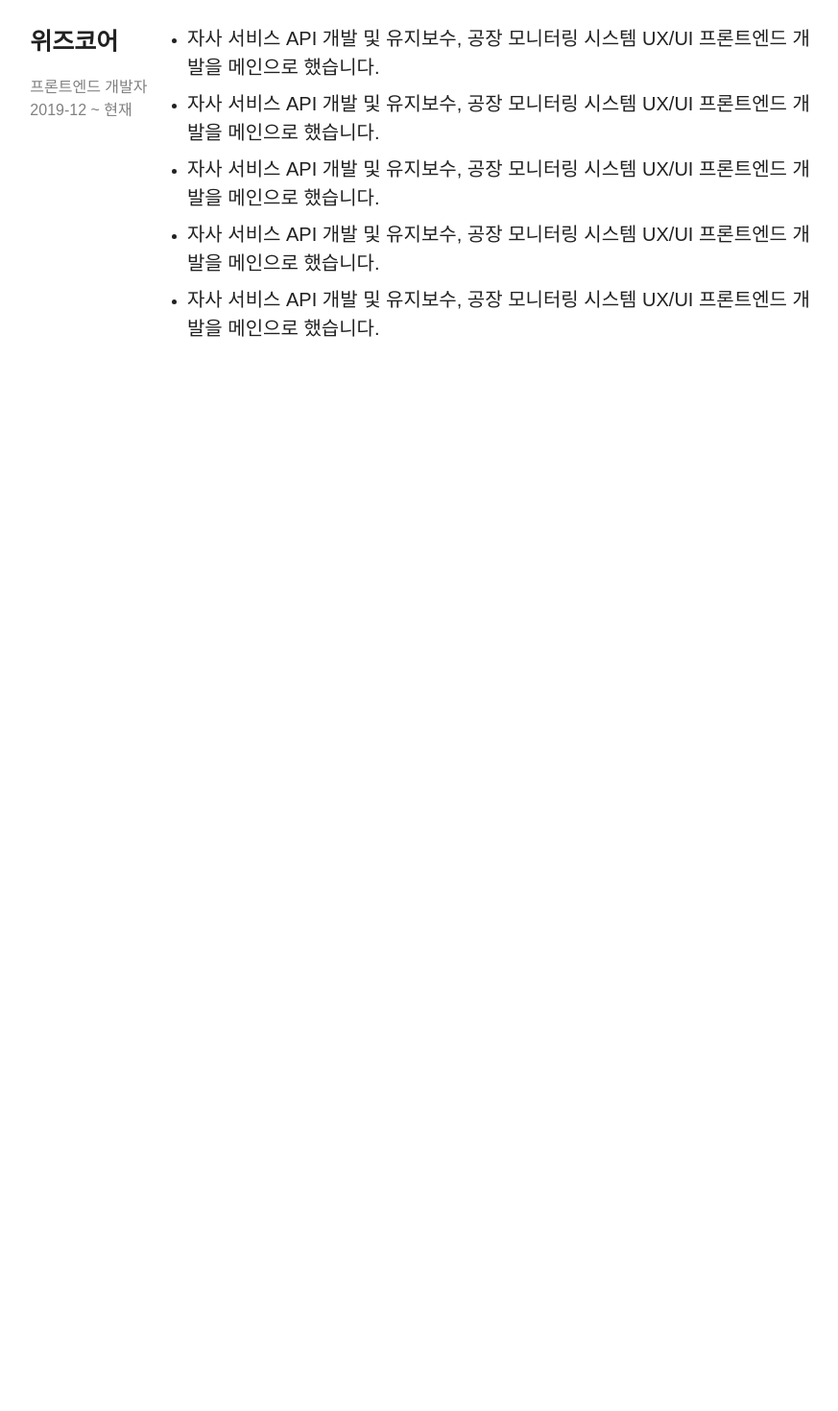
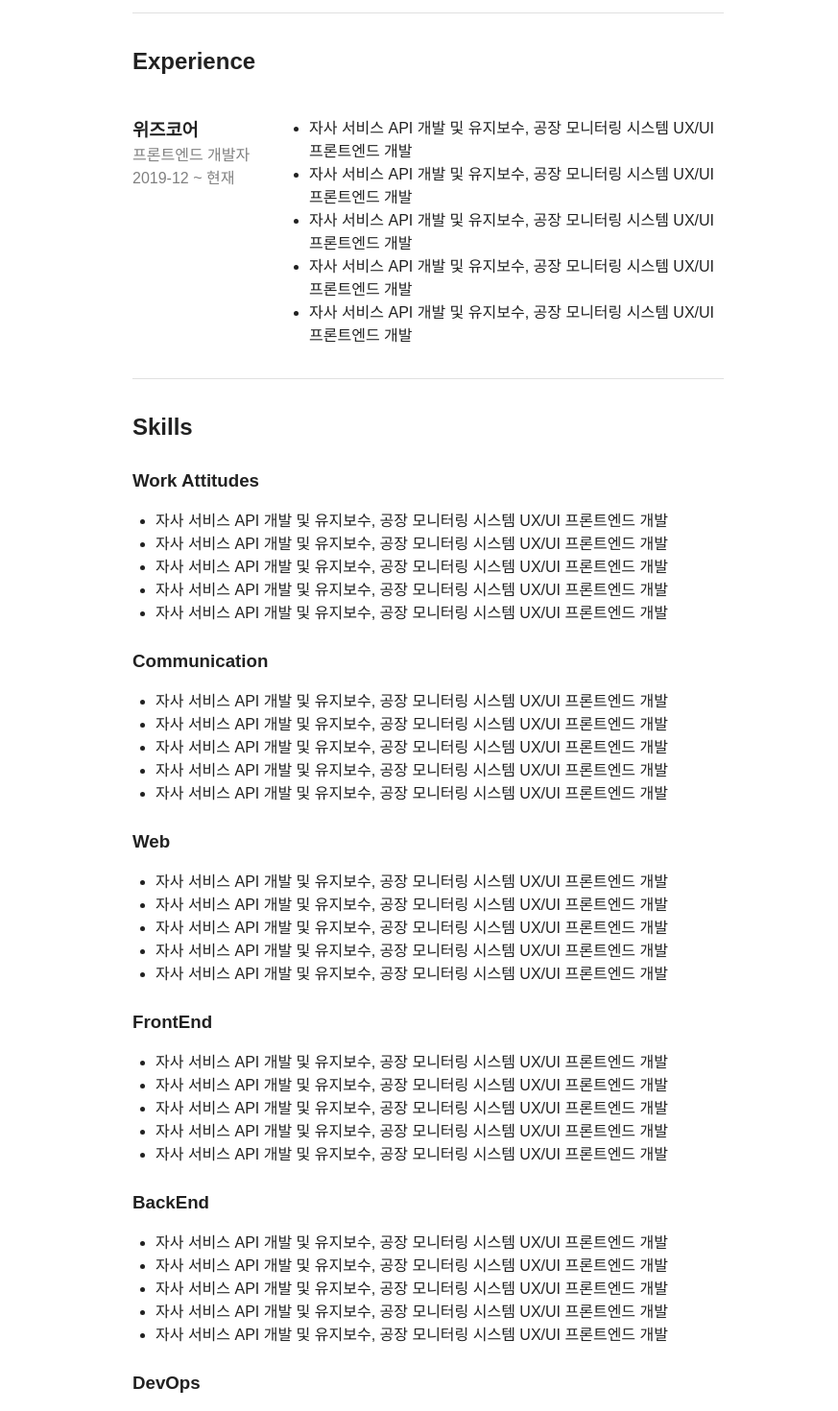
Before and after one commit to s-seongsik/nuxtjs-resume, a Nuxt app: page / in a window 1280 px wide. Shown: the part 840-2310 px from the top of the page at 96% size, without its empty margins (194-1067 px from the left). Before the commit the page ends 1221 px from the top, so only its background shows below. Built offline with nearby package versions, Linux system fonts and the light colour scheme.

Commit message:
리팩토링...중... skill까지 레이아웃 구성 완료 2022-03-31

```diff
--- a/assets/variables.scss
+++ b/assets/variables.scss
@@ -2,3 +2,66 @@
 //
 // The variables you want to modify
 // $font-size-root: 20px;
+
+body:before {
+    position: fixed;
+    z-index: 1;
+    top: 0;
+    display: block;
+    content: "";
+    width: 100%;
+    height: 10px;
+    background: #00d2ff;
+    background: linear-gradient(to right, #3a7bd5, #00d2ff);
+  }
+
+h2 {
+  font-size:2rem;
+  color:rgb(60, 120, 216);
+}
+
+h3, h4 {
+  font-size: 2rem;
+  margin: 0 0 1rem;
+}
+
+ul {
+  list-style: none;
+  padding: 0;
+  margin: 0 0 1rem 0;
+  font-size: 1.1rem;
+}
+
+ul > li {
+  position: relative;
+  padding: 0.2rem 0 0.2rem 1rem;
+}
+
+ul > li:before {
+  position: absolute;
+  left: 0;
+  display: inline-block;
+  content: "•";
+  color: #3a7bd5;
+}
+
+@media screen and (max-width: 960px) {
+  h1 {
+    font-size: 3rem;
+  }
+}
+
+h2 {
+  font-size: 3rem;
+  margin: 4rem 0 2rem 0;
+}
+
+h3 {
+  font-size: 2rem;
+  margin: 0 0 1rem 0;
+}
+
+h4 {
+  font-size: 2rem;
+  margin: 0 0 1rem 0;
+}
--- a/components/refactoring/Experience.vue
+++ b/components/refactoring/Experience.vue
@@ -1,31 +1,29 @@
 <template>
-    <v-layout row wrap>
-        <v-flex xs12 sm12 md12 lg12 xl12>
+    <v-row >
+        <v-col cols="12" sm="12" md="12" lg="12" xl="12">
             <v-card  elevation="0" style="text-align:left; margin-bottom:1rem;" class="mx-auto">
-                <h2 style="font-size:40px; color:rgb(60, 120, 216);">경험</h2>
+                <h2>Experience</h2>
             </v-card>
-        </v-flex>
+        </v-col>
 
 
-        <v-flex xs12 sm3 md2 lg2 xl2>
+        <v-col cols="12" sm="12" md="4" lg="3" xl="3">
             <v-card elevation="0">
-                <h2 style="font-size:25px; margin-bottom:1rem;">위즈코어</h2>
+                <h3>위즈코어</h3>
                 <p style="color:gray; margin-bottom:0;">프론트엔드 개발자</p>
                 <p style="color:gray">2019-12 ~ 현재</p>
             </v-card>
-        </v-flex>
-        <v-flex xs12 sm9 md10 lg10 xl10>
-            <v-card elevation="0">
-                <ul>
-                    <li><p style="margin-bottom: 0.5rem; font-size:20px;"> 자사 서비스 API 개발 및 유지보수, 공장 모니터링 시스템 UX/UI 프론트엔드 개발을 메인으로 했습니다. </p></li>
-                    <li><p style="margin-bottom: 0.5rem; font-size:20px;"> 자사 서비스 API 개발 및 유지보수, 공장 모니터링 시스템 UX/UI 프론트엔드 개발을 메인으로 했습니다. </p></li>
-                    <li><p style="margin-bottom: 0.5rem; font-size:20px;"> 자사 서비스 API 개발 및 유지보수, 공장 모니터링 시스템 UX/UI 프론트엔드 개발을 메인으로 했습니다. </p></li>
-                    <li><p style="margin-bottom: 0.5rem; font-size:20px;"> 자사 서비스 API 개발 및 유지보수, 공장 모니터링 시스템 UX/UI 프론트엔드 개발을 메인으로 했습니다. </p></li>
-                    <li><p style="margin-bottom: 0.5rem; font-size:20px;"> 자사 서비스 API 개발 및 유지보수, 공장 모니터링 시스템 UX/UI 프론트엔드 개발을 메인으로 했습니다. </p></li>
-                </ul>
-            </v-card>
-        </v-flex>
-    </v-layout>
+        </v-col>
+        <v-col cols="12" sm="12" md="8" lg="9" xl="9">
+            <ul>
+                <li><p style="margin-bottom:0; font-size:1rem; font-weight: 400;"> 자사 서비스 API 개발 및 유지보수, 공장 모니터링 시스템 UX/UI 프론트엔드 개발</p></li>
+                <li><p style="margin-bottom:0; font-size:1rem; font-weight: 400;"> 자사 서비스 API 개발 및 유지보수, 공장 모니터링 시스템 UX/UI 프론트엔드 개발</p></li>
+                <li><p style="margin-bottom:0; font-size:1rem; font-weight: 400;"> 자사 서비스 API 개발 및 유지보수, 공장 모니터링 시스템 UX/UI 프론트엔드 개발</p></li>
+                <li><p style="margin-bottom:0; font-size:1rem; font-weight: 400;"> 자사 서비스 API 개발 및 유지보수, 공장 모니터링 시스템 UX/UI 프론트엔드 개발</p></li>
+                <li><p style="margin-bottom:0; font-size:1rem; font-weight: 400;"> 자사 서비스 API 개발 및 유지보수, 공장 모니터링 시스템 UX/UI 프론트엔드 개발</p></li>
+            </ul>
+        </v-col>
+    </v-row>
 </template>
 
 <script>
--- /dev/null
+++ b/components/refactoring/Skill.vue
@@ -0,0 +1,112 @@
+<template>
+    <v-row >
+        <v-col cols="12" sm="12" md="12" lg="12" xl="12">
+            <v-card  elevation="0" style="text-align:left;">
+                <h2>Skills</h2>
+            </v-card>
+        </v-col>
+
+        <v-col cols="12" sm="12" md="12" lg="12" xl="12">
+            <v-card  elevation="0" style="text-align:left; margin-bottom:1rem;" >
+                <h3>Work Attitudes</h3>
+            </v-card>
+            <v-card  elevation="0" style="text-align:left;" >
+                <ul>
+                    <li><p style="margin-bottom:0; font-size:1rem; font-weight: 400;"> 자사 서비스 API 개발 및 유지보수, 공장 모니터링 시스템 UX/UI 프론트엔드 개발</p></li>
+                    <li><p style="margin-bottom:0; font-size:1rem; font-weight: 400;"> 자사 서비스 API 개발 및 유지보수, 공장 모니터링 시스템 UX/UI 프론트엔드 개발</p></li>
+                    <li><p style="margin-bottom:0; font-size:1rem; font-weight: 400;"> 자사 서비스 API 개발 및 유지보수, 공장 모니터링 시스템 UX/UI 프론트엔드 개발</p></li>
+                    <li><p style="margin-bottom:0; font-size:1rem; font-weight: 400;"> 자사 서비스 API 개발 및 유지보수, 공장 모니터링 시스템 UX/UI 프론트엔드 개발</p></li>
+                    <li><p style="margin-bottom:0; font-size:1rem; font-weight: 400;"> 자사 서비스 API 개발 및 유지보수, 공장 모니터링 시스템 UX/UI 프론트엔드 개발</p></li>
+                </ul>
+            </v-card>
+        </v-col>
+
+        <v-col cols="12" sm="12" md="12" lg="12" xl="12">
+            <v-card  elevation="0" style="text-align:left; margin-bottom:1rem;" >
+                <h3>Communication</h3>
+            </v-card>
+            <v-card  elevation="0" style="text-align:left;" >
+                <ul>
+                    <li><p style="margin-bottom:0; font-size:1rem; font-weight: 400;"> 자사 서비스 API 개발 및 유지보수, 공장 모니터링 시스템 UX/UI 프론트엔드 개발</p></li>
+                    <li><p style="margin-bottom:0; font-size:1rem; font-weight: 400;"> 자사 서비스 API 개발 및 유지보수, 공장 모니터링 시스템 UX/UI 프론트엔드 개발</p></li>
+                    <li><p style="margin-bottom:0; font-size:1rem; font-weight: 400;"> 자사 서비스 API 개발 및 유지보수, 공장 모니터링 시스템 UX/UI 프론트엔드 개발</p></li>
+                    <li><p style="margin-bottom:0; font-size:1rem; font-weight: 400;"> 자사 서비스 API 개발 및 유지보수, 공장 모니터링 시스템 UX/UI 프론트엔드 개발</p></li>
+                    <li><p style="margin-bottom:0; font-size:1rem; font-weight: 400;"> 자사 서비스 API 개발 및 유지보수, 공장 모니터링 시스템 UX/UI 프론트엔드 개발</p></li>
+                </ul>
+            </v-card>
+        </v-col>
+
+        <v-col cols="12" sm="12" md="12" lg="12" xl="12">
+            <v-card  elevation="0" style="text-align:left; margin-bottom:1rem;" >
+                <h3>Web</h3>
+            </v-card>
+            <v-card  elevation="0" style="text-align:left;" >
+                <ul>
+                    <li><p style="margin-bottom:0; font-size:1rem; font-weight: 400;"> 자사 서비스 API 개발 및 유지보수, 공장 모니터링 시스템 UX/UI 프론트엔드 개발</p></li>
+                    <li><p style="margin-bottom:0; font-size:1rem; font-weight: 400;"> 자사 서비스 API 개발 및 유지보수, 공장 모니터링 시스템 UX/UI 프론트엔드 개발</p></li>
+                    <li><p style="margin-bottom:0; font-size:1rem; font-weight: 400;"> 자사 서비스 API 개발 및 유지보수, 공장 모니터링 시스템 UX/UI 프론트엔드 개발</p></li>
+                    <li><p style="margin-bottom:0; font-size:1rem; font-weight: 400;"> 자사 서비스 API 개발 및 유지보수, 공장 모니터링 시스템 UX/UI 프론트엔드 개발</p></li>
+                    <li><p style="margin-bottom:0; font-size:1rem; font-weight: 400;"> 자사 서비스 API 개발 및 유지보수, 공장 모니터링 시스템 UX/UI 프론트엔드 개발</p></li>
+                </ul>
+            </v-card>
+        </v-col>
+
+        <v-col cols="12" sm="12" md="12" lg="12" xl="12">
+            <v-card  elevation="0" style="text-align:left; margin-bottom:1rem;" >
+                <h3>FrontEnd</h3>
+            </v-card>
+            <v-card  elevation="0" style="text-align:left;" >
+                <ul>
+                    <li><p style="margin-bottom:0; font-size:1rem; font-weight: 400;"> 자사 서비스 API 개발 및 유지보수, 공장 모니터링 시스템 UX/UI 프론트엔드 개발</p></li>
+                    <li><p style="margin-bottom:0; font-size:1rem; font-weight: 400;"> 자사 서비스 API 개발 및 유지보수, 공장 모니터링 시스템 UX/UI 프론트엔드 개발</p></li>
+                    <li><p style="margin-bottom:0; font-size:1rem; font-weight: 400;"> 자사 서비스 API 개발 및 유지보수, 공장 모니터링 시스템 UX/UI 프론트엔드 개발</p></li>
+                    <li><p style="margin-bottom:0; font-size:1rem; font-weight: 400;"> 자사 서비스 API 개발 및 유지보수, 공장 모니터링 시스템 UX/UI 프론트엔드 개발</p></li>
+                    <li><p style="margin-bottom:0; font-size:1rem; font-weight: 400;"> 자사 서비스 API 개발 및 유지보수, 공장 모니터링 시스템 UX/UI 프론트엔드 개발</p></li>
+                </ul>
+            </v-card>
+        </v-col>
+
+        <v-col cols="12" sm="12" md="12" lg="12" xl="12">
+            <v-card  elevation="0" style="text-align:left; margin-bottom:1rem;" >
+                <h3>BackEnd</h3>
+            </v-card>
+            <v-card  elevation="0" style="text-align:left;" >
+                <ul>
+                    <li><p style="margin-bottom:0; font-size:1rem; font-weight: 400;"> 자사 서비스 API 개발 및 유지보수, 공장 모니터링 시스템 UX/UI 프론트엔드 개발</p></li>
+                    <li><p style="margin-bottom:0; font-size:1rem; font-weight: 400;"> 자사 서비스 API 개발 및 유지보수, 공장 모니터링 시스템 UX/UI 프론트엔드 개발</p></li>
+                    <li><p style="margin-bottom:0; font-size:1rem; font-weight: 400;"> 자사 서비스 API 개발 및 유지보수, 공장 모니터링 시스템 UX/UI 프론트엔드 개발</p></li>
+                    <li><p style="margin-bottom:0; font-size:1rem; font-weight: 400;"> 자사 서비스 API 개발 및 유지보수, 공장 모니터링 시스템 UX/UI 프론트엔드 개발</p></li>
+                    <li><p style="margin-bottom:0; font-size:1rem; font-weight: 400;"> 자사 서비스 API 개발 및 유지보수, 공장 모니터링 시스템 UX/UI 프론트엔드 개발</p></li>
+                </ul>
+            </v-card>
+        </v-col>
+
+        <v-col cols="12" sm="12" md="12" lg="12" xl="12">
+            <v-card  elevation="0" style="text-align:left; margin-bottom:1rem;" >
+                <h3>DevOps</h3>
+            </v-card>
+            <v-card  elevation="0" style="text-align:left;" >
+                <ul>
+                    <li><p style="margin-bottom:0; font-size:1rem; font-weight: 400;"> 자사 서비스 API 개발 및 유지보수, 공장 모니터링 시스템 UX/UI 프론트엔드 개발</p></li>
+                    <li><p style="margin-bottom:0; font-size:1rem; font-weight: 400;"> 자사 서비스 API 개발 및 유지보수, 공장 모니터링 시스템 UX/UI 프론트엔드 개발</p></li>
+                    <li><p style="margin-bottom:0; font-size:1rem; font-weight: 400;"> 자사 서비스 API 개발 및 유지보수, 공장 모니터링 시스템 UX/UI 프론트엔드 개발</p></li>
+                    <li><p style="margin-bottom:0; font-size:1rem; font-weight: 400;"> 자사 서비스 API 개발 및 유지보수, 공장 모니터링 시스템 UX/UI 프론트엔드 개발</p></li>
+                    <li><p style="margin-bottom:0; font-size:1rem; font-weight: 400;"> 자사 서비스 API 개발 및 유지보수, 공장 모니터링 시스템 UX/UI 프론트엔드 개발</p></li>
+                </ul>
+            </v-card>
+        </v-col>
+    </v-row>
+</template>
+
+<script>
+import { mapState }from "vuex"
+export default {
+    computed: {
+        ...mapState(['skill'])
+    },
+}
+</script>
+
+<style>
+
+</style>
--- a/layouts/Appbar.vue
+++ b/layouts/Appbar.vue
@@ -6,7 +6,7 @@
           <v-progress-linear
                 v-model="value"
                 height="50"
-              ><h2>경력 기술서</h2>
+              ><h2>레이아웃</h2>
           </v-progress-linear>
         </v-toolbar-title>
       </v-flex>
--- a/pages/index.vue
+++ b/pages/index.vue
@@ -1,10 +1,12 @@
 <template>
-<v-container grid-list-md style="max-width: 2000px;">
+<v-container grid-list-md style="max-width: 2000px; margin-top:50px;">
   <v-row justify="center">
-    <v-col cols="12" md="8">
+    <v-col cols="12" md="6">
           <RfProfile/>
           <v-divider style="margin-top : 2rem; margin-bottom : 2rem;"></v-divider>
           <RfExperience/>
+          <v-divider style="margin-top : 2rem; margin-bottom : 2rem;"></v-divider>
+          <RfSkill/>
     </v-col>
   </v-row>
 </v-container>
@@ -27,6 +29,7 @@ export default {
     /** 리팩토링 컴포넌트 */
     RfProfile: () => import('~/components/refactoring/Profile.vue'),
     RfExperience: () => import('~/components/refactoring/Experience.vue'),
+    RfSkill: () => import('~/components/refactoring/Skill.vue'),
   }
 }
 </script>
```
Also changed, not shown: components/refactoring/Profile.vue (+6 -8 lines), layouts/default.vue (+6 -6 lines), nuxt.config.js (+6 -6 lines).
